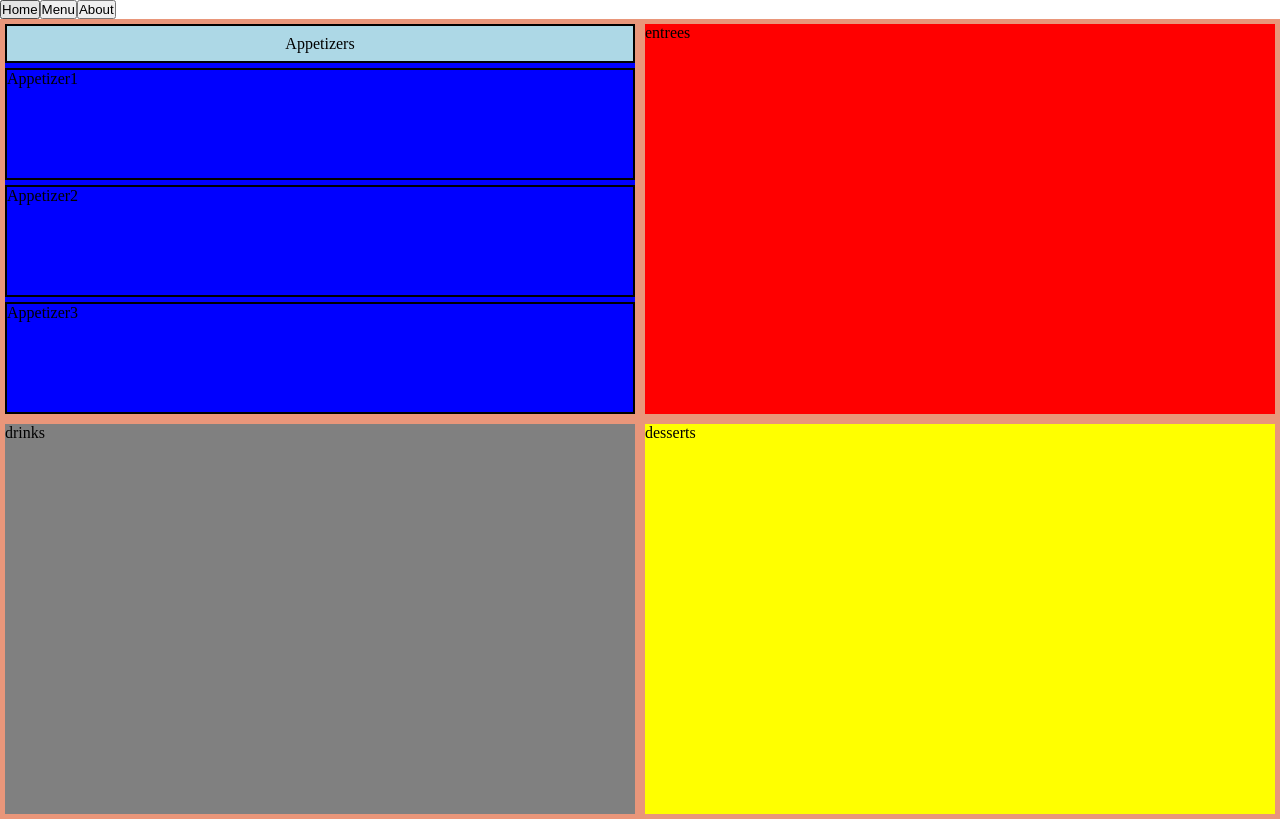
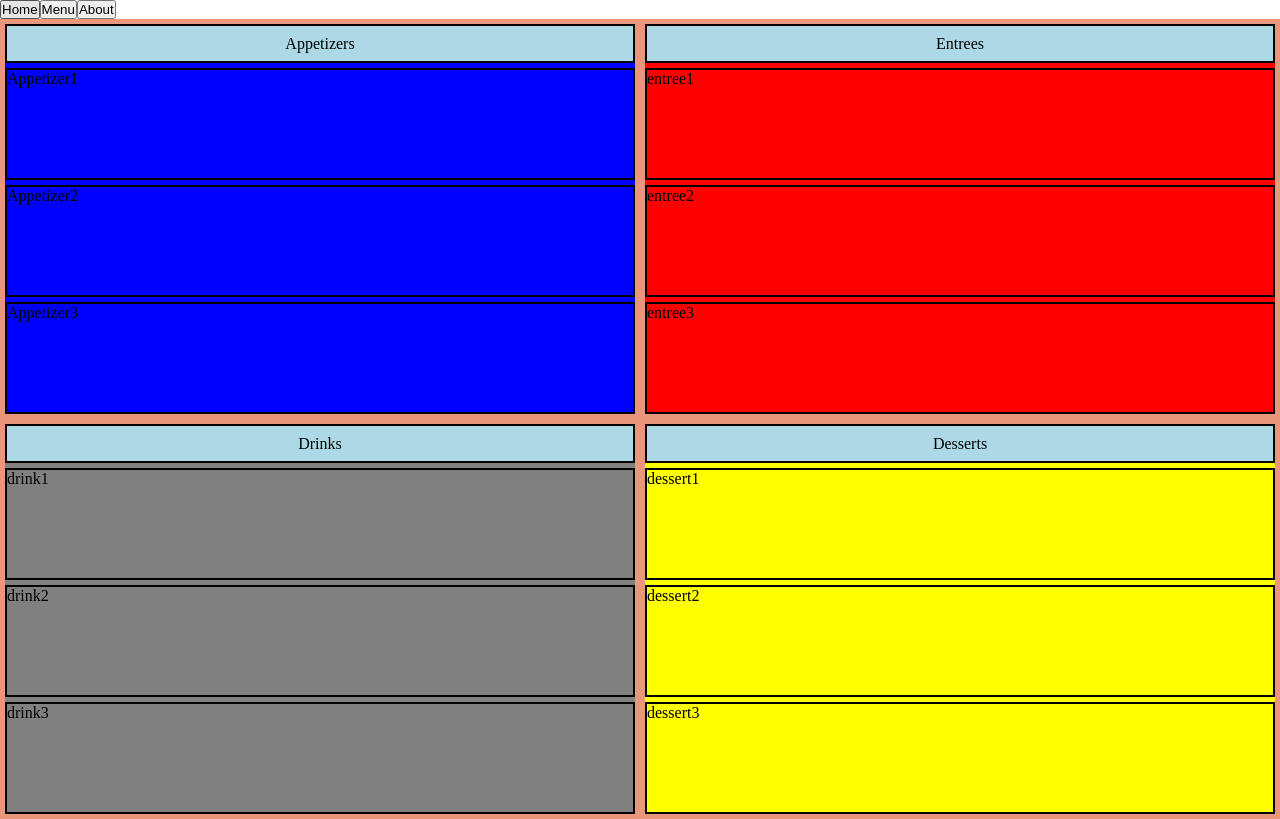
Before and after one commit to normanlew/restaurant, a website built with webpack: page src/template.html in a window 1280 px wide. Built offline with nearby package versions, Linux system fonts and the light colour scheme.

Commit message:
Extend grid format to all 4 sub-menus
Extended the grid format to all 4 sub-menus.

```diff
--- a/src/menu.js
+++ b/src/menu.js
@@ -6,7 +6,6 @@ export function loadMenu() {
     const appetizers = document.createElement("div");
     appetizers.id = "appetizers";
     appetizers.classList.add("sub_menu");
-    // appetizers.innerHTML = "appetizers"
 
     const appetizer_title = document.createElement("div");
     const appetizer_1 = document.createElement("div");
@@ -16,9 +15,9 @@ export function loadMenu() {
     const appetizer_title_p = document.createElement("p");
     appetizer_title_p.innerHTML = "Appetizers";
     appetizer_title.appendChild(appetizer_title_p)
-    appetizer_1.classList.add("appetizer");
-    appetizer_2.classList.add("appetizer");
-    appetizer_3.classList.add("appetizer");
+    appetizer_1.classList.add("appetizer", "sub_menu_item");
+    appetizer_2.classList.add("appetizer", "sub_menu_item");
+    appetizer_3.classList.add("appetizer", "sub_menu_item");
     appetizer_1.innerHTML = "Appetizer1";
     appetizer_2.innerHTML = "Appetizer2";
     appetizer_3.innerHTML = "Appetizer3";
@@ -31,17 +30,74 @@ export function loadMenu() {
     const entrees = document.createElement("div");
     entrees.id = "entrees";
     entrees.classList.add("sub_menu");
-    entrees.innerHTML = "entrees"
+
+    const entree_title = document.createElement("div");
+    const entree_1 = document.createElement("div");
+    const entree_2 = document.createElement("div");
+    const entree_3 = document.createElement("div");
+    entree_title.classList.add("sub_menu_title");
+    const entree_title_p = document.createElement("p");
+    entree_title_p.innerHTML = "Entrees";
+    entree_title.appendChild(entree_title_p)
+    entree_1.classList.add("entree", "sub_menu_item");
+    entree_2.classList.add("entree", "sub_menu_item");
+    entree_3.classList.add("entree", "sub_menu_item");
+    entree_1.innerHTML = "entree1";
+    entree_2.innerHTML = "entree2";
+    entree_3.innerHTML = "entree3";
+
+    entrees.appendChild(entree_title);
+    entrees.appendChild(entree_1);
+    entrees.appendChild(entree_2);
+    entrees.appendChild(entree_3);
 
     const drinks = document.createElement("div");
     drinks.id = "drinks";
     drinks.classList.add("sub_menu");
-    drinks.innerHTML = "drinks"
+
+    const drink_title = document.createElement("div");
+    const drink_1 = document.createElement("div");
+    const drink_2 = document.createElement("div");
+    const drink_3 = document.createElement("div");
+    drink_title.classList.add("sub_menu_title");
+    const drink_title_p = document.createElement("p");
+    drink_title_p.innerHTML = "Drinks";
+    drink_title.appendChild(drink_title_p)
+    drink_1.classList.add("drink", "sub_menu_item");
+    drink_2.classList.add("drink", "sub_menu_item");
+    drink_3.classList.add("drink", "sub_menu_item");
+    drink_1.innerHTML = "drink1";
+    drink_2.innerHTML = "drink2";
+    drink_3.innerHTML = "drink3";
+
+    drinks.appendChild(drink_title);
+    drinks.appendChild(drink_1);
+    drinks.appendChild(drink_2);
+    drinks.appendChild(drink_3);
 
     const desserts = document.createElement("div");
     desserts.id = "desserts";
     desserts.classList.add("sub_menu");
-    desserts.innerHTML = "desserts"
+
+    const dessert_title = document.createElement("div");
+    const dessert_1 = document.createElement("div");
+    const dessert_2 = document.createElement("div");
+    const dessert_3 = document.createElement("div");
+    dessert_title.classList.add("sub_menu_title");
+    const dessert_title_p = document.createElement("p");
+    dessert_title_p.innerHTML = "Desserts";
+    dessert_title.appendChild(dessert_title_p)
+    dessert_1.classList.add("dessert", "sub_menu_item");
+    dessert_2.classList.add("dessert", "sub_menu_item");
+    dessert_3.classList.add("dessert", "sub_menu_item");
+    dessert_1.innerHTML = "dessert1";
+    dessert_2.innerHTML = "dessert2";
+    dessert_3.innerHTML = "dessert3";
+
+    desserts.appendChild(dessert_title);
+    desserts.appendChild(dessert_1);
+    desserts.appendChild(dessert_2);
+    desserts.appendChild(dessert_3);
 
     container.appendChild(appetizers);
     container.appendChild(entrees);
--- a/src/styles.css
+++ b/src/styles.css
@@ -64,7 +64,7 @@ body {
     justify-content: center;
 }
 
-.appetizer {
+.sub_menu_item {
     grid-column: 1 / 3;
     border: 2px solid black;
 }
```
